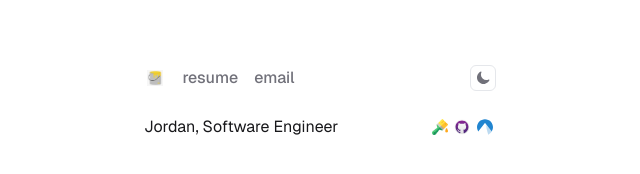
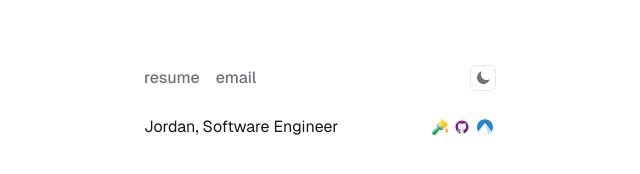
Before and after one commit to sudo-adduser-jordan/sudo-adduser-jordan.github.io, an Astro site: page / in a window 1280 px wide. Shown: the part 298-472 px from the top of the page, 320-960 px from the left. Built offline with nearby package versions, Linux system fonts and the light colour scheme; Astro itself is replaced by a stand-in of ours.

Commit message:
Update Header.astro

```diff
--- a/src/components/Header.astro
+++ b/src/components/Header.astro
@@ -5,7 +5,7 @@ import ThemeToggle from "./ThemeToggle.astro";
 
 <header class="mb-6 flex items-center justify-between" transition:name="header">
   <nav class="flex items-center gap-4">
-    <a target="_blank" style="margin:0.2rem;" href="https://github.com/sudo-adduser-jordan/"><img class="w-4 h-4" src="/bucket.png" /></a>
+    <!-- <a target="_blank" style="margin:0.2rem;" href="https://github.com/sudo-adduser-jordan/"><img class="w-4 h-4" src="/bucket.png" /></a> -->
     <!-- <a href="/"> home </a> -->
     <!-- <a href="/posts"> posts </a> -->
     <!-- <a target="_blank" href="https://github.com/sudo-adduser-jordan"> github </a> -->
```
